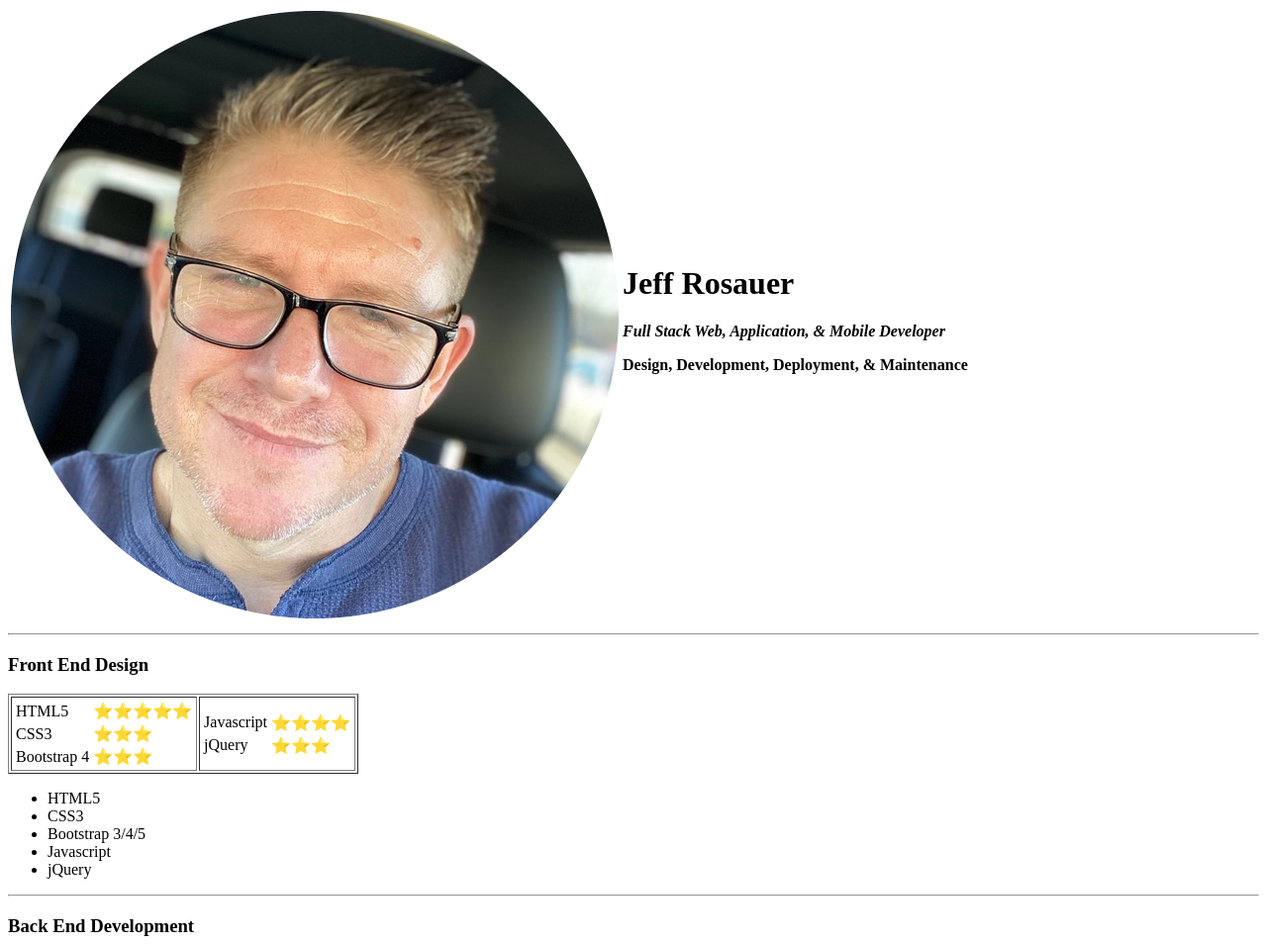
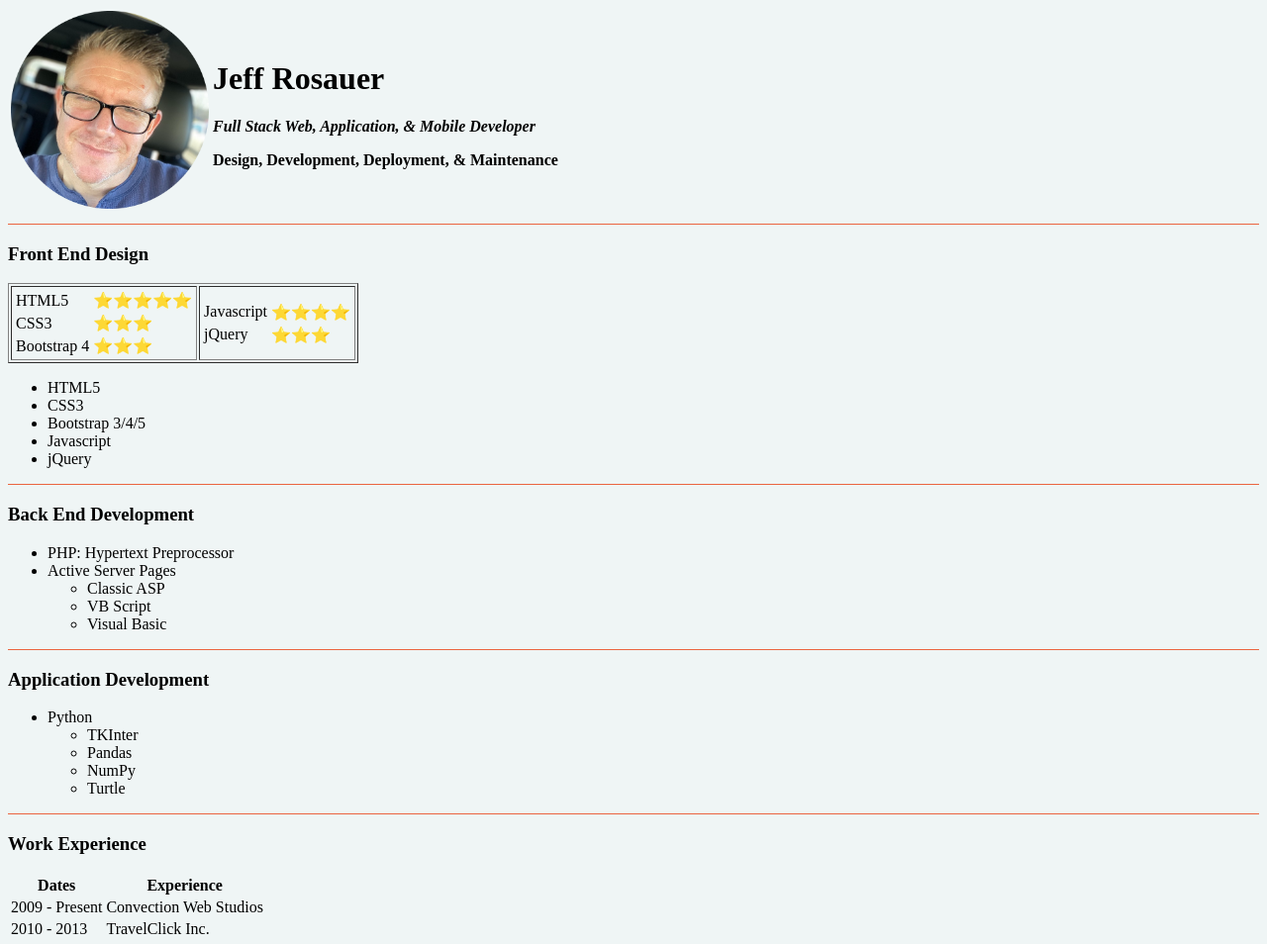
Before and after one commit to rosauer/dev, a plain HTML site: page index.html in a window 1280 px wide. Shown: the top 954 px of the page at 99% size. Drawn offline with Linux system fonts and the light colour scheme.

Commit message:
Added CSS for elements: body, hr, img

```diff
--- a/index.html
+++ b/index.html
@@ -3,6 +3,25 @@
   <head>
     <meta charset="utf-8">
     <title>Jeff Rosauer</title>
+
+
+    <style>
+      body {
+        background-color: #EFF5F5;
+      }
+
+      hr {
+        background-color: #EB6440;
+        border-style: none;
+        height: 1px;
+      }
+
+      img {
+        height: 200px;
+      }
+    </style>
+
+
   </head>
   <body>
     <table>
```
